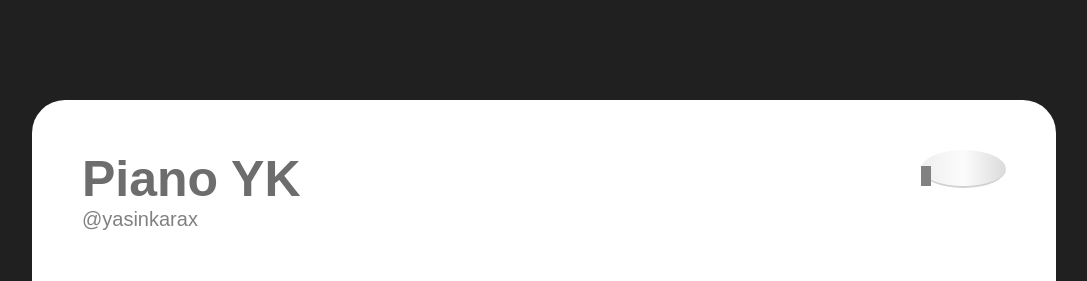
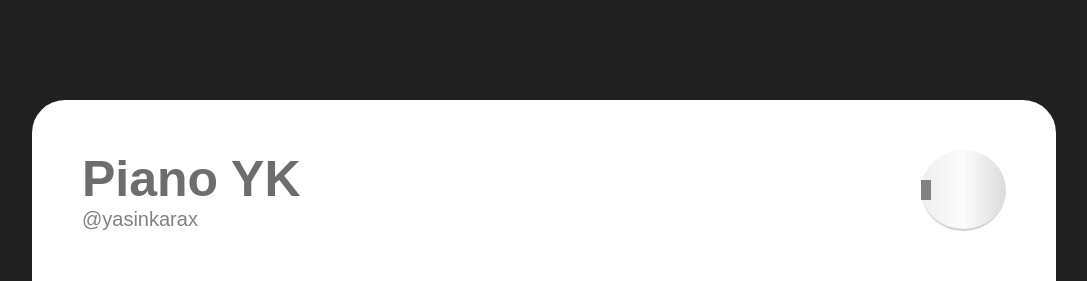
Before and after one commit to yasinkarax/piano, a plain HTML site: page index.html in a window 1280 px wide. Shown: the top 281 px of the page, without its empty margins (96-1183 px from the left). Drawn offline with Linux system fonts and the light colour scheme.

Commit message:
volume-start added to volume-switch inside

```diff
--- a/assets/style/main.sass
+++ b/assets/style/main.sass
@@ -25,7 +25,7 @@ main
     width: 100%
     justify-content: space-between
 
-#volume
+#volume-switch
     height: 100%
     width: 85px
     border-radius: 100%
@@ -35,7 +35,8 @@ main
     border-style: solid
     border-color: rgb(209, 209, 209)
 
-    div
-        height: 20px
-        width: 10px
-        background: rgb(129, 129, 129)
+
+#volume-start
+    height: 20px
+    width: 10px
+    background: rgb(129, 129, 129)
--- a/index.html
+++ b/index.html
@@ -19,8 +19,9 @@
                 </div>
             </div>
             <div id="volume">
-                <button id="volume-switch"></button>
-                <div id="volume-start"></div>
+                <button id="volume-switch">
+                    <div id="volume-start"></div>
+                </button>
             </div>
         </div>
 
```
Also changed, not shown: assets/style/main.css, 1 other file.
